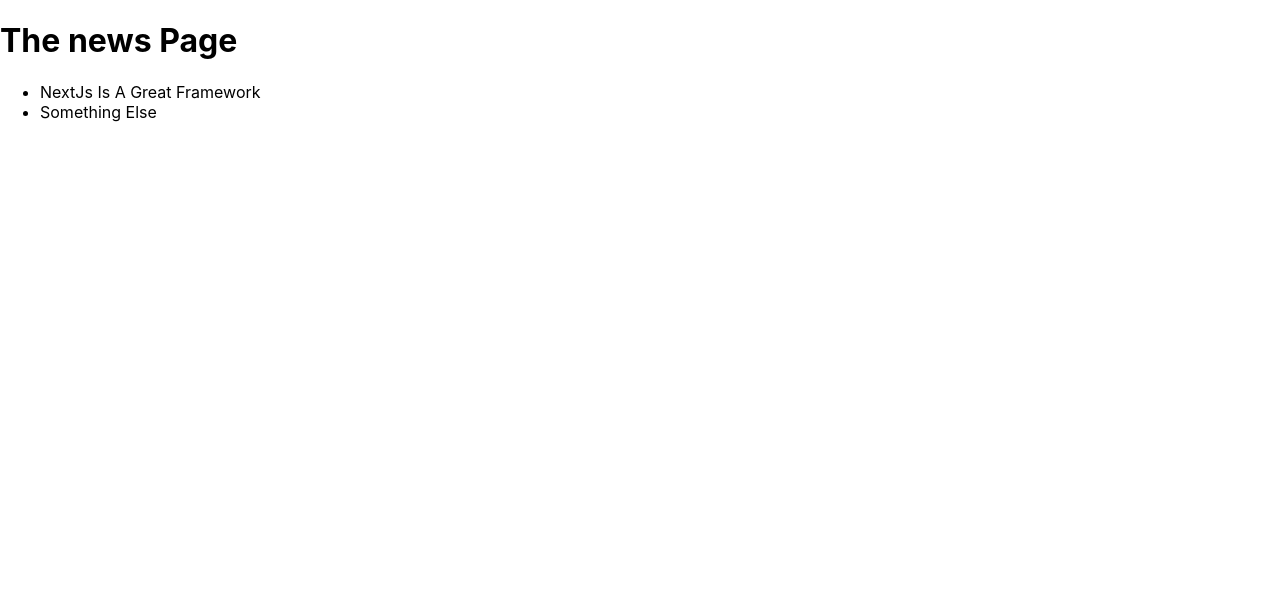
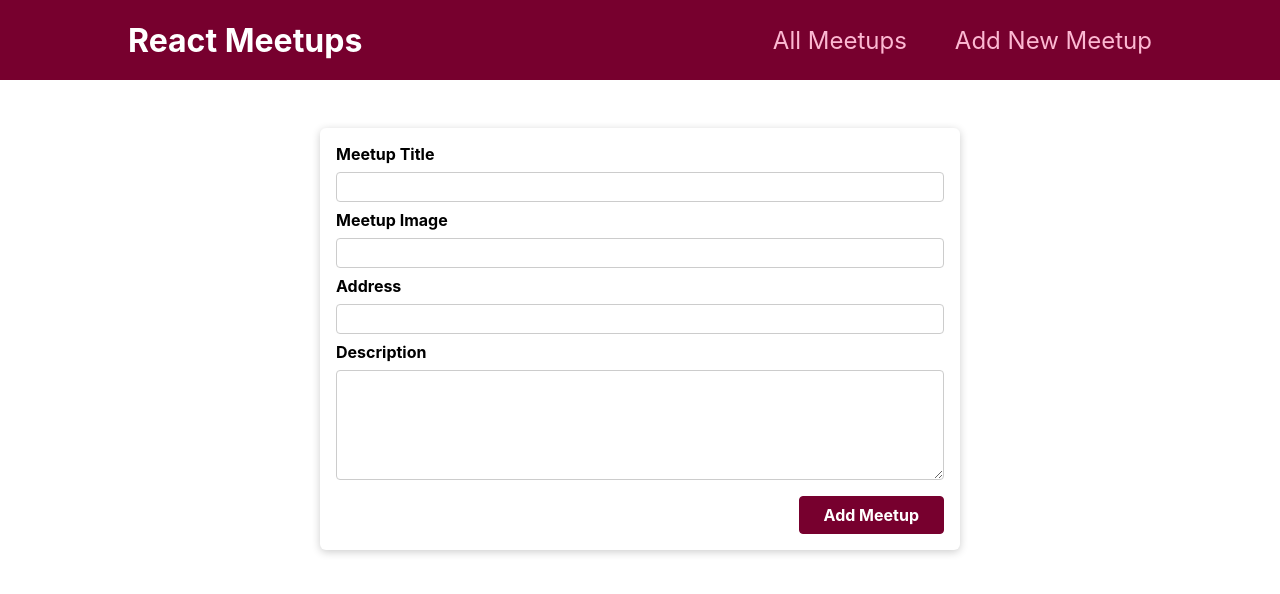
Before and after one commit to morf77/nextJsProject, a Next.js app: page /new-meetup in a window 1280 px wide. Shown: the top 594 px of the page. Built offline with nearby package versions, Linux system fonts and the light colour scheme.

Commit message:
setting pages setup

```diff
--- a/pages/_app.js
+++ b/pages/_app.js
@@ -1,7 +1,12 @@
-import '../styles/globals.css'
+import "../styles/globals.css";
+import Layout from "../components/layout/Layout";
 
 function MyApp({ Component, pageProps }) {
-  return <Component {...pageProps} />
+  return (
+    <Layout>
+      <Component {...pageProps} />
+    </Layout>
+  );
 }
 
-export default MyApp
+export default MyApp;
--- a/pages/new-meetup/index.js
+++ b/pages/new-meetup/index.js
@@ -1,22 +1,13 @@
 import Link from 'next/link';
 import { Fragment } from "react";
+import NewMeetupForm from '../../components/meetups/NewMeetupForm';
 
 function NewMeetUp() {
-  return (
-    <Fragment>
-      <h1>The news Page</h1>
-      <ul>
-        <li>
-          <Link href="/news/nextjs-is-a-great-framework">
-            NextJs Is A Great Framework
-          </Link>
-        </li>
-        <li>
-          <Link href="">Something Else</Link>
-        </li>
-      </ul>
-    </Fragment>
-  );
+  function addMeeupHandler (enteredMeetupData) {
+    console.log(enteredMeetupData)
+  }
+
+  return <NewMeetupForm onAddMeetup={addMeeupHandler} />
 }
 
 export default NewMeetUp;
```
Also changed, not shown: pages/[meetupId]/index.js (+9 -4 lines), pages/index.js (+18 -2 lines).
